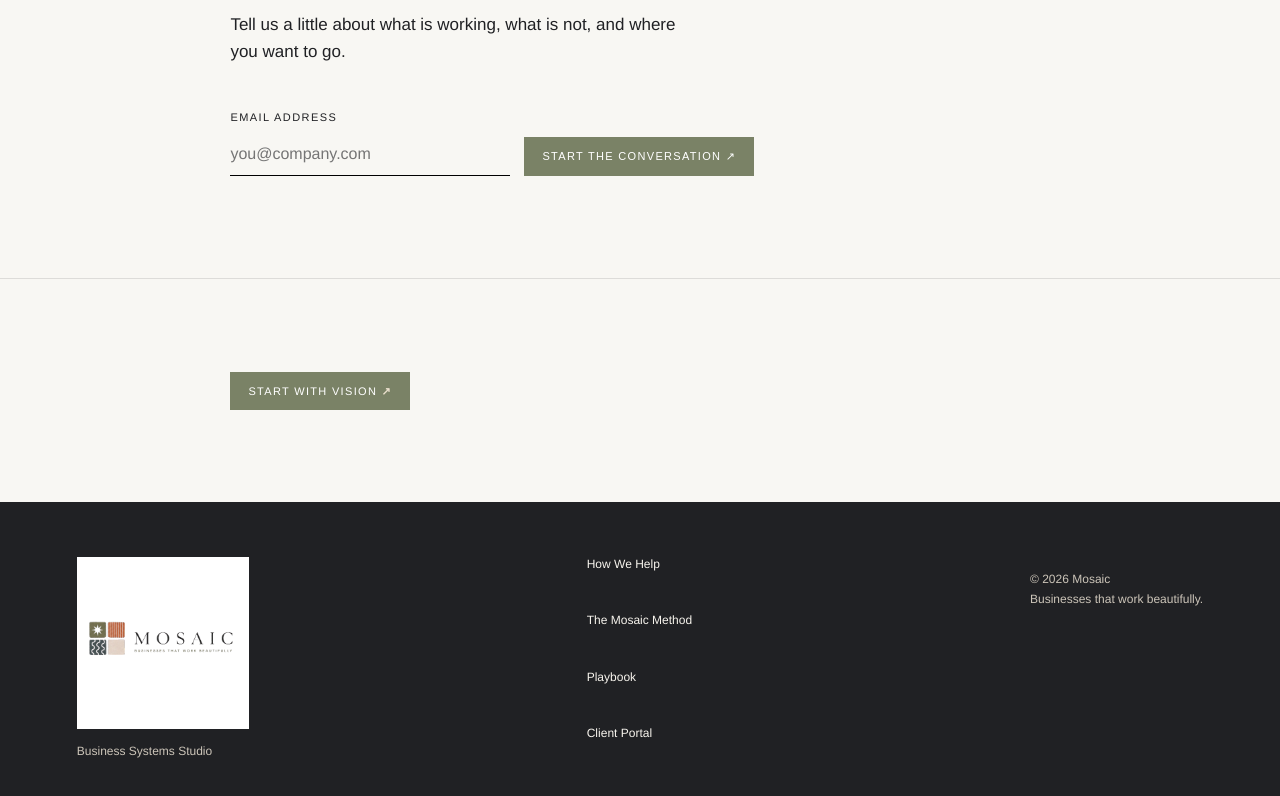
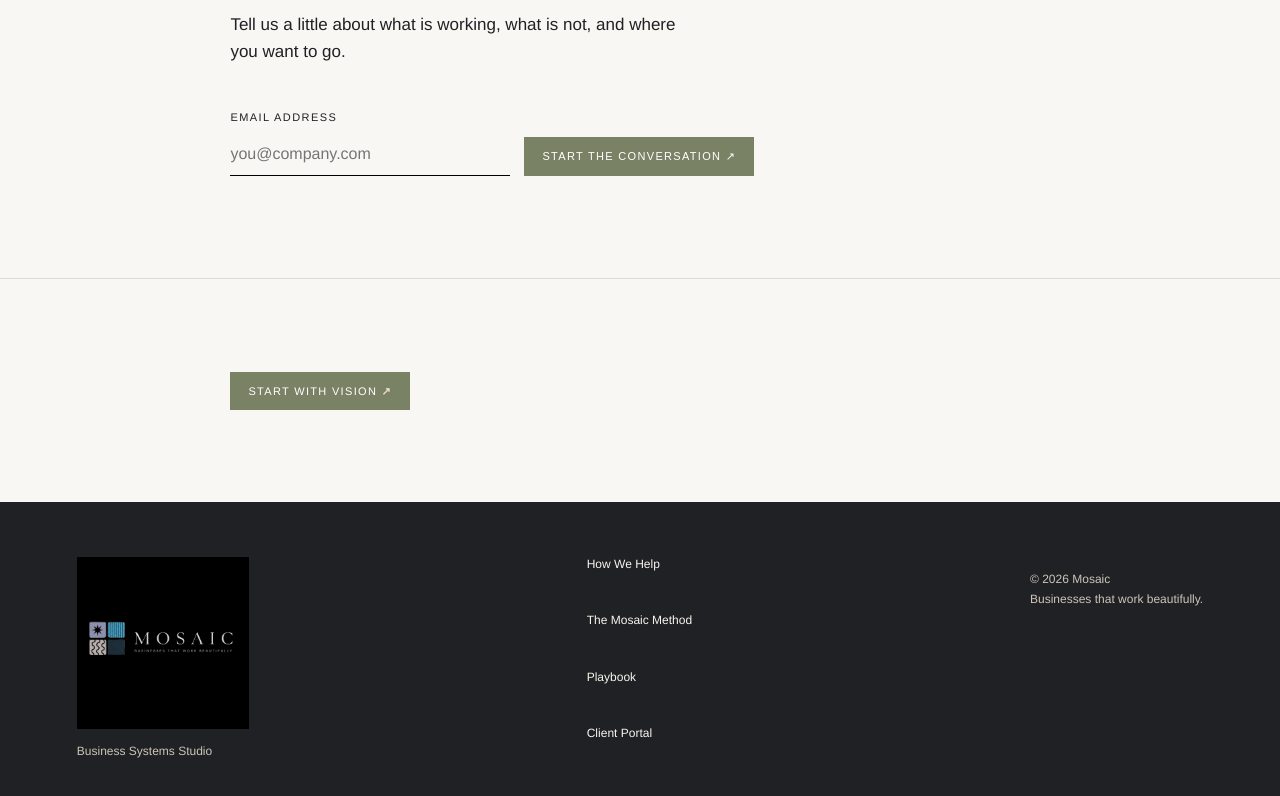
Before and after one commit to laurennhowelll-droid/mosaic-main, a Next.js app: page /start in a window 1280 px wide. Shown: the part 452-1248 px from the top of the page. Built offline with nearby package versions, Linux system fonts and the light colour scheme.

Commit message:
Blend Mosaic logo backgrounds

```diff
--- a/app/brand-assets.css
+++ b/app/brand-assets.css
@@ -1,6 +1,8 @@
-.logo { display: block; width: 172px; height: auto; }
-.mark { display: block; object-fit: contain; }
+.logo { display: block; width: 172px; height: auto; mix-blend-mode: multiply; }
+.mark { display: block; object-fit: contain; mix-blend-mode: multiply; }
 .mark-small { width: 30px !important; height: 30px !important; }
+
+footer .logo { mix-blend-mode: normal; filter: invert(1); }
 
 @media (max-width: 800px) {
   .logo { width: 135px; }
```
